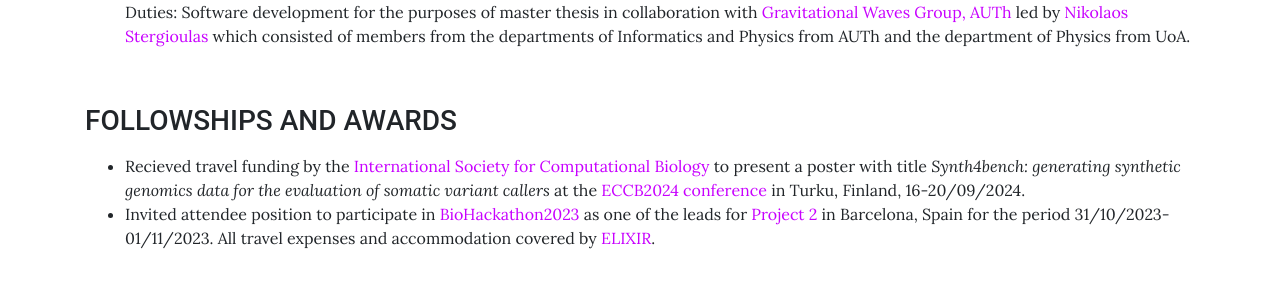
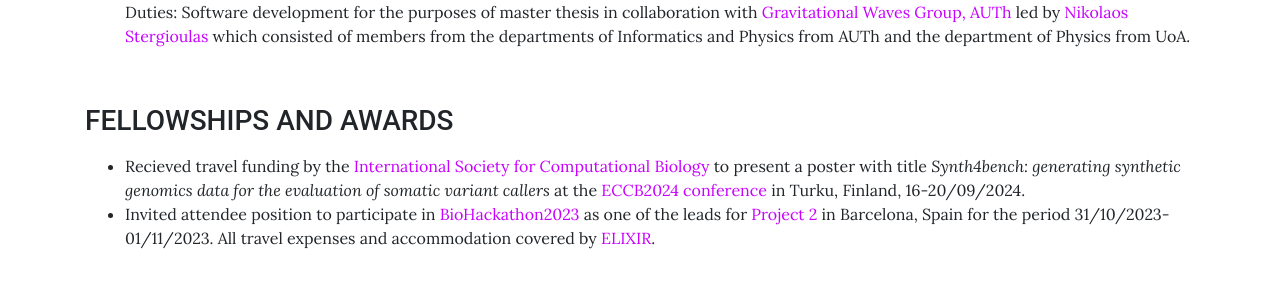
Before and after one commit to sfragkoul/sfragkoul.github.io, a Jekyll site: the page built from pages/CV.md, in a window 1280 px wide and 900 px high, scrolled down 1243 px. Shown: the part 156-456 px from the top of the window. Built offline with Jekyll 4.4.1, drawn with Linux system fonts in a browser that asks for light colours.

Commit message:
Update CV.md

```diff
--- a/pages/CV.md
+++ b/pages/CV.md
@@ -55,7 +55,7 @@ background: /assets/img/groupLogo/CV.jpg
 
 <br />
 
-### FOLLOWSHIPS AND AWARDS
+### FELLOWSHIPS AND AWARDS
 <p style="margin-bottom:15px"></p>
 
 - Recieved travel funding by the [International Society for Computational Biology](https://www.iscb.org/) to present a poster with title *Synth4bench: generating synthetic genomics data for the evaluation of somatic variant callers* at the [ECCB2024 conference](https://eccb2024.fi/) in Turku, Finland, 16-20/09/2024.
```
